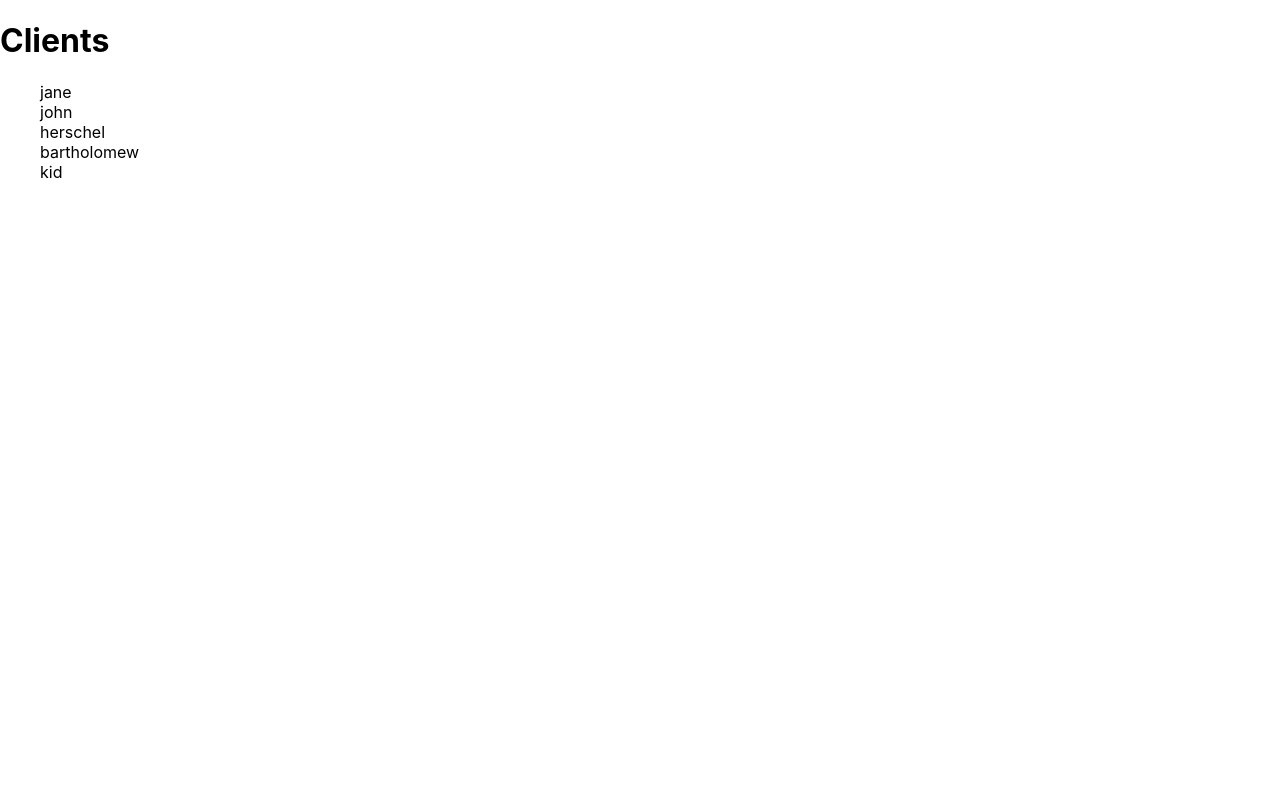
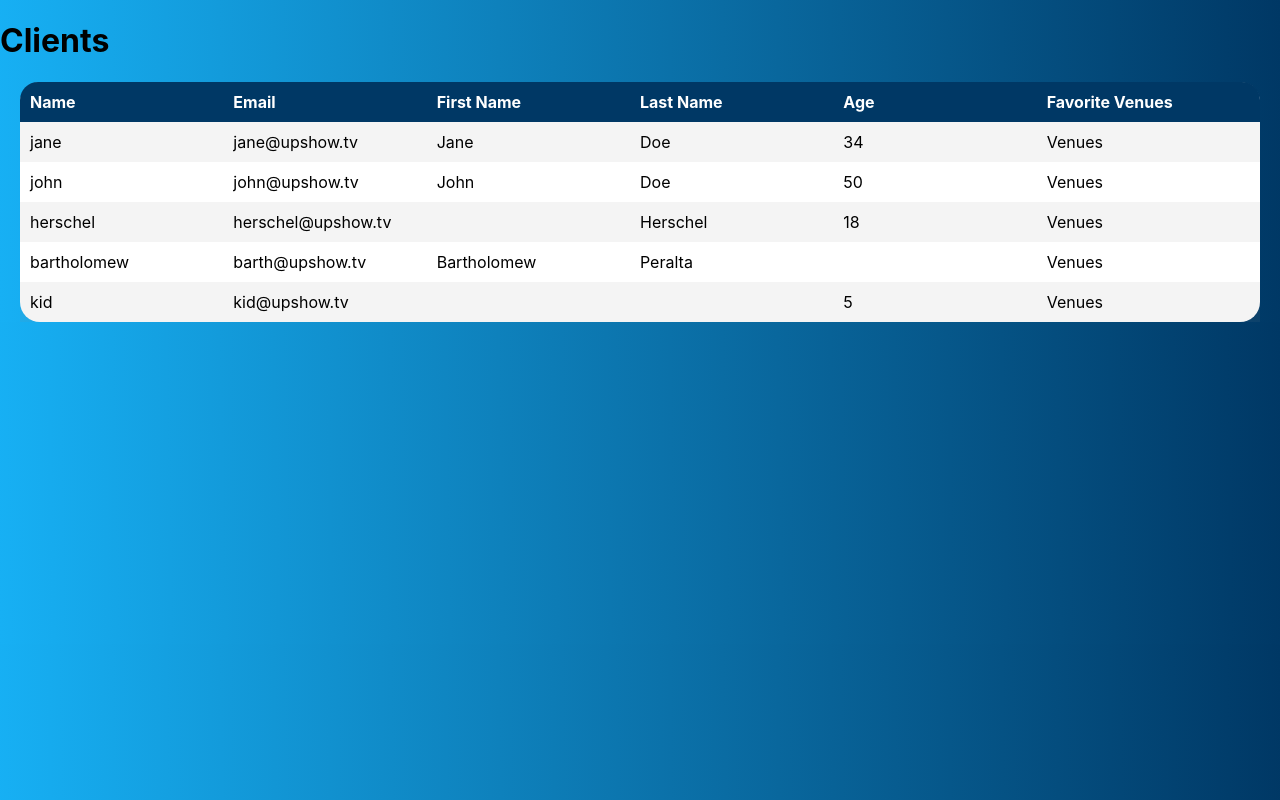
Before and after one commit to ramilivia/screening-app-customer-react, a React (Create React App) app: page / in a window 1280 px wide. Built offline with nearby package versions, Linux system fonts and the light colour scheme.

Commit message:
layout desktop table

```diff
--- a/src/App.js
+++ b/src/App.js
@@ -1,12 +1,12 @@
 import React from 'react';
 import ClientList from './components/ClientList/ClientList';
 import styles from './App.scss';
-//import classnames from 'classnames';
+import classnames from 'classnames';
 
 
 const App = () => {
     return (
-        <div>
+        <div className={classnames(styles.App)}>
             <h1>Clients</h1>
             <ClientList/>
         </div>
--- a/src/App.scss
+++ b/src/App.scss
@@ -0,0 +1,7 @@
+html {
+    background: linear-gradient(89deg, #17b0f4, #003865);
+}
+
+.App {
+
+}
--- a/src/components/ClientList/ClientList.js
+++ b/src/components/ClientList/ClientList.js
@@ -14,8 +14,23 @@ const ClientList = (props) => {
         <div className={classnames(styles.ClientList)}>
             {clients ?
                 <ul className={classnames(styles.list)}>
-                    {clients?.map(client => (
-                        <li>{client.name}</li>
+                    <li className={classnames(styles.header, styles.item)}>
+                        <div>Name</div>
+                        <div>Email</div>
+                        <div>First Name</div>
+                        <div>Last Name</div>
+                        <div>Age</div>
+                        <div>Favorite Venues</div>
+                    </li>
+                    {clients.map(client => (
+                        <li className={classnames(styles.item)}>
+                            <div>{client.name}</div>
+                            <div>{client.email}</div>
+                            <div>{client.firstName}</div>
+                            <div>{client.lastName}</div>
+                            <div>{client.age}</div>
+                            <div>Venues</div>
+                        </li>
                     ))}
                 </ul>
             :
--- a/src/components/ClientList/ClientList.module.scss
+++ b/src/components/ClientList/ClientList.module.scss
@@ -1,5 +1,34 @@
 .ClientList {
+
+
     .list {
+        background-color: white;
         list-style: none;
+        margin: 0 20px;
+        padding: 0;
+        border-radius: 20px;
+
+        .header {
+            background-color: #003865;
+            border-top-left-radius: 18px;
+            border-top-right-radius: 18px;
+            color: white;
+            font-weight: bold;
+        }
+
+        .item {
+            display: grid;
+            grid-template-columns: repeat(6, 1fr);
+            grid-template-rows: 1fr;
+            padding: 10px;
+
+            &:not(.header):nth-child(even) {
+                background-color: #80808017;
+            }
+
+            &:not(.header):hover {
+                cursor: pointer;
+            }
+        }
     }
 }
```
